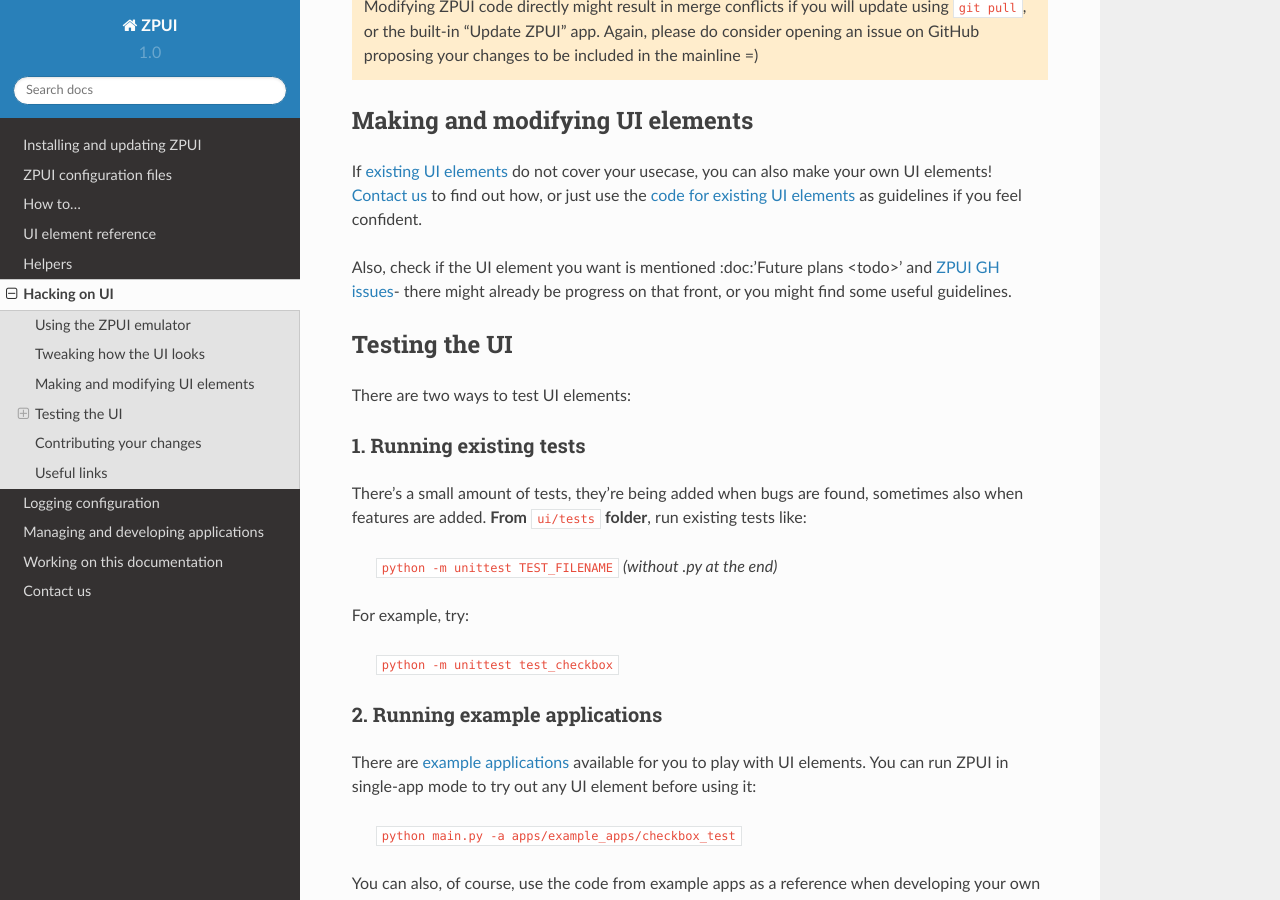
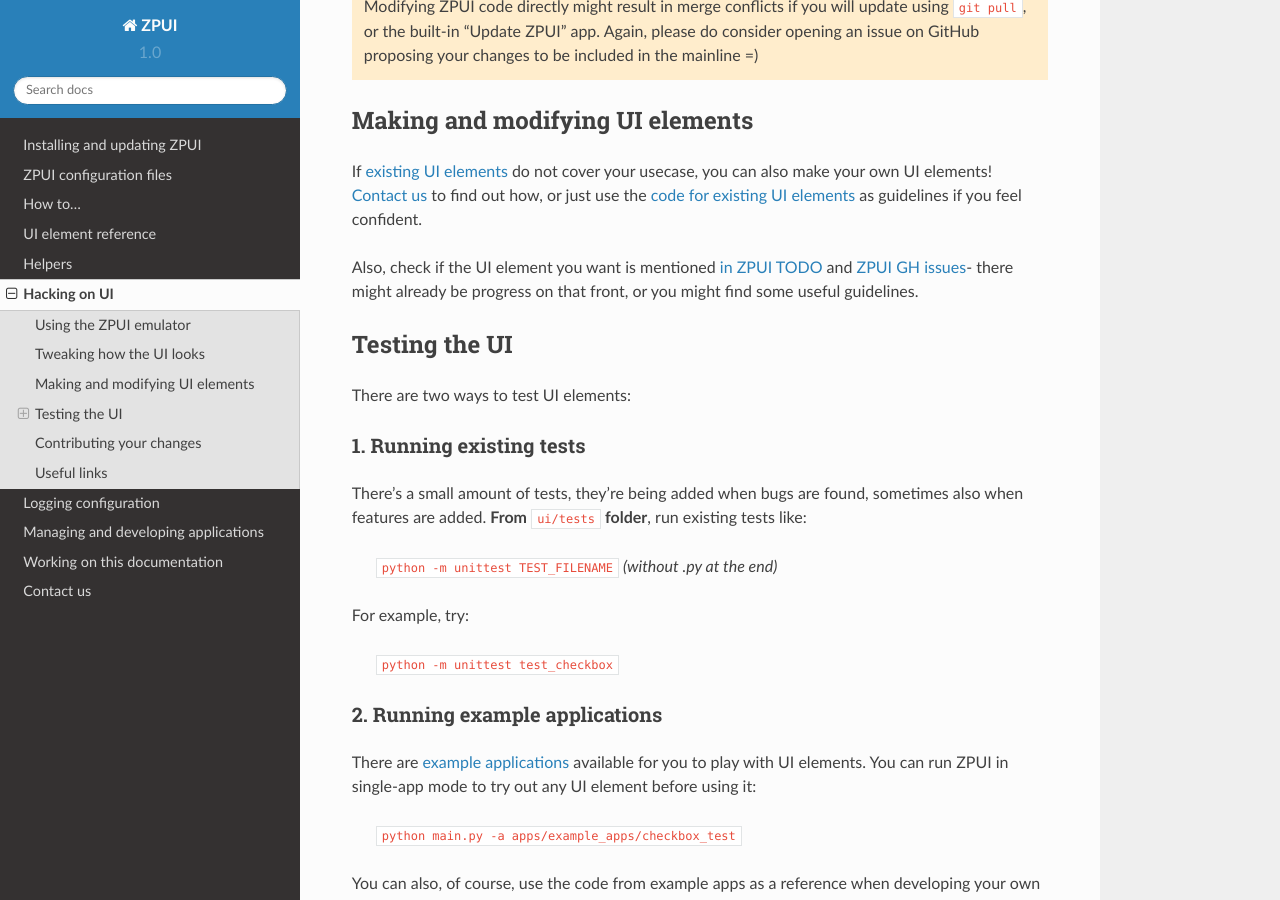
Before and after one commit to CRImier/pyLCI, a Sphinx documentation site: the page built from docs/hacking_ui.rst, in a window 1280 px wide and 900 px high, scrolled down 923 px. Built offline with Sphinx 7.4.7 and the Read the Docs theme 2.0.0, drawn with Linux system fonts in a browser that asks for light colours.

Commit message:
fixed docs link because I was using the wrong apostrophe!

```diff
--- a/docs/hacking_ui.rst
+++ b/docs/hacking_ui.rst
@@ -45,7 +45,7 @@
 make your own UI elements! :doc:`Contact us <contact>` to find out how,
 or just use the `code for existing UI elements`_ as guidelines if you feel confident.
 
-Also, check if the UI element you want is mentioned :doc:'Future plans <todo>' and `ZPUI GH issues`_-
+Also, check if the UI element you want is mentioned :doc:`in ZPUI TODO <plans>` and `ZPUI GH issues`_-
 there might already be progress on that front, or you might find some
 useful guidelines.
 
--- a/docs/plans.rst
+++ b/docs/plans.rst
@@ -1,4 +1,4 @@
-.. _todo:
+.. _plans:
 
 #########################
 Future plans
```
